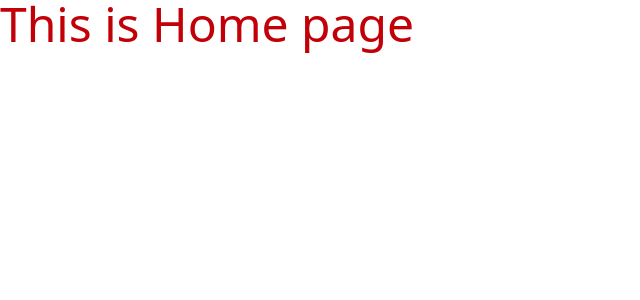
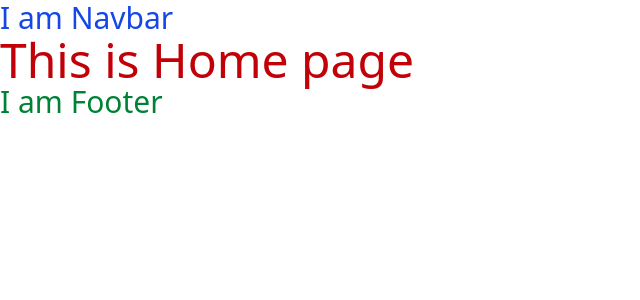
Before and after one commit to yourvinii/KDRent-Manage-Rent.-Simplified., a Next.js app in the folder frontend/: page / in a window 1280 px wide. Shown: the top 300 px of the page, without its empty margins (0-640 px from the left). Built offline with nearby package versions, Linux system fonts and the light colour scheme.

Commit message:
chore: add base frontend folder structure (components, layouts)

```diff
--- a/frontend/app/layout.js
+++ b/frontend/app/layout.js
@@ -1,9 +1,15 @@
 import "./globals.css";
+import Navbar from "@/components/layout/Navbar";
+import Footer from "@/components/layout/Footer";
 
 export default function RootLayout({ children }) {
   return (
     <html lang="en">
-      <body>{children}</body>
+      <body>
+        <Navbar />
+        {children}
+        <Footer />
+      </body>
     </html>
   );
 }
--- /dev/null
+++ b/frontend/components/layout/AuthLayout.jsx
@@ -0,0 +1,11 @@
+// components/layout/AuthLayout.jsx
+
+export default function AuthLayout({ children }) {
+  return (
+    <div className="min-h-screen flex items-center justify-center bg-gray-100">
+      <div className="w-full max-w-md bg-white p-8 rounded-2xl shadow-md">
+        {children}
+      </div>
+    </div>
+  );
+}
--- /dev/null
+++ b/frontend/components/layout/Footer.jsx
@@ -0,0 +1,3 @@
+export default function Footer(){
+  return <div className="text-3xl text-green-700">I am Footer </div>
+}
--- /dev/null
+++ b/frontend/components/layout/Navbar.jsx
@@ -0,0 +1,3 @@
+export default function Navbar(){
+  return <div className="text-3xl text-blue-700">I am Navbar </div>
+}
```
Also changed, not shown: frontend/app/(auth)/login/page.js (added).
